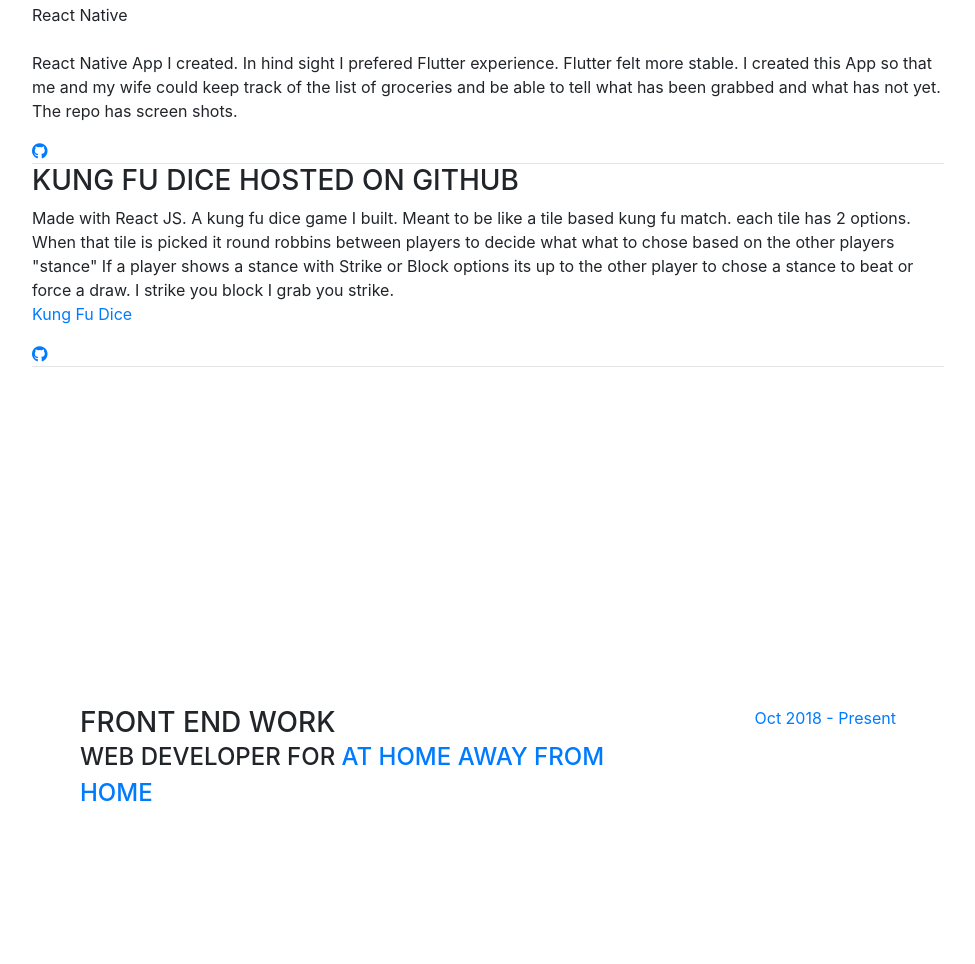
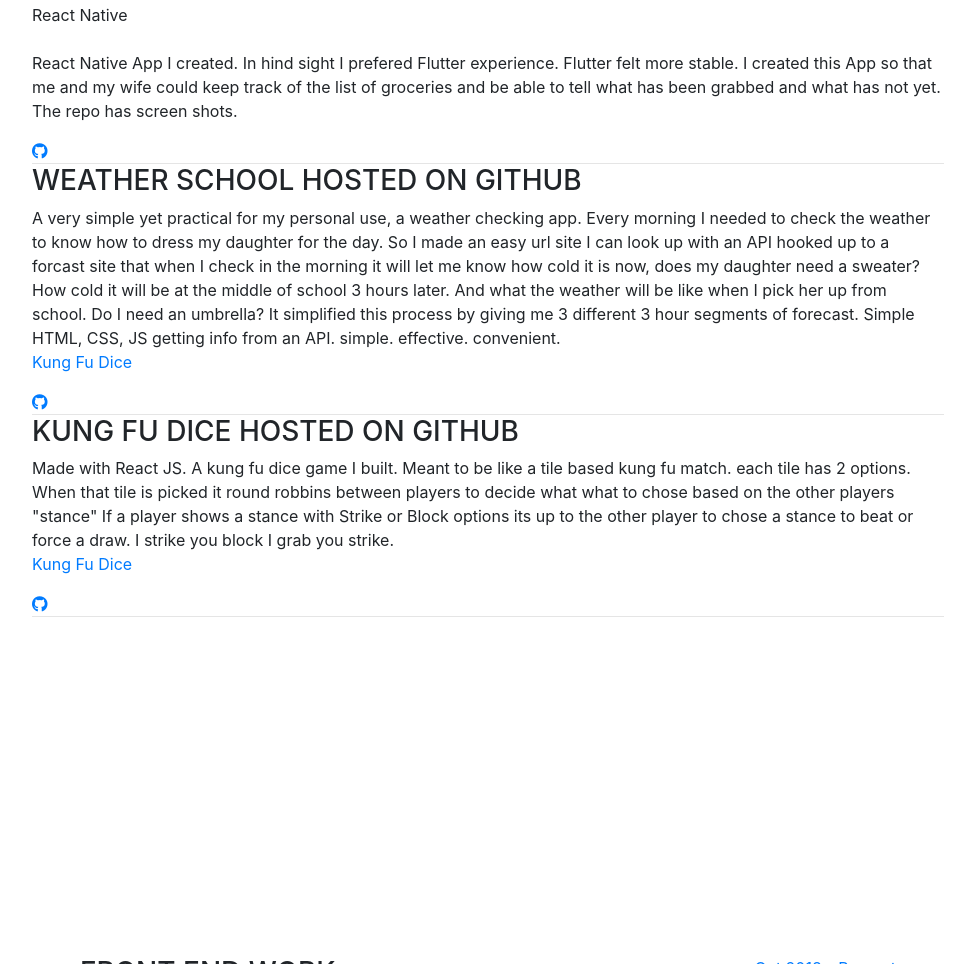
Before and after one commit to homercrates/homercrates.github.io, a website with bundled scripts: page index.html in a window 1280 px wide. Shown: the part 4677-5641 px from the top of the page, without its empty margins (288-1263 px from the left). Built offline with nearby package versions, Linux system fonts and the light colour scheme; a web font is replaced by a local one.

Commit message:
added new project

```diff
--- a/index.html
+++ b/index.html
@@ -394,7 +394,24 @@
         <!-- React Native App end -->
         <hr class="m-0">
 
-        <!-- Kunf Fu Dice start -->
+        <!-- Weather School -->
+        <h3>Weather School hosted on Github</h3>
+        <p> A very simple yet practical for my personal use, a weather checking app.  Every morning I needed to check the weather to know how to dress my daughter for the day.
+          So I made an easy url site I can look up with an API hooked up to a forcast site that when I check in the morning it will let me know
+          how cold it is now, does my daughter need a sweater?  How cold it will be at the middle of school 3 hours later.  And what the weather will be like when I pick her up from school.  Do I need an umbrella?
+          It simplified this process by giving me 3 different 3 hour segments of forecast.  Simple HTML, CSS, JS getting info from an API.
+          simple. effective. convenient.
+          </br>
+          <a href="http://esemuu.com/WeatherSchool" target="_new">Kung Fu Dice</a>
+        </p>
+
+        <a href="https://github.com/homercrates/WeatherSchool" target="_new">
+          <i class="fab fa-github"></i>
+        </a>
+        <!-- -->
+        <hr class="m-0">
+
+        <!-- Kung Fu Dice start -->
         <h3>Kung Fu Dice hosted on Github</h3>
         <p>Made with React JS.  A kung fu dice game I built. Meant to be like a tile based kung fu match.
           each tile has 2 options. When that tile is picked it round robbins between players to decide what
@@ -407,8 +424,6 @@
         <a href="https://github.com/homercrates/merdice" target="_new">
           <i class="fab fa-github"></i>
         </a>
-
-
         <hr class="m-0">
 
         <!-- former work section -->
```
